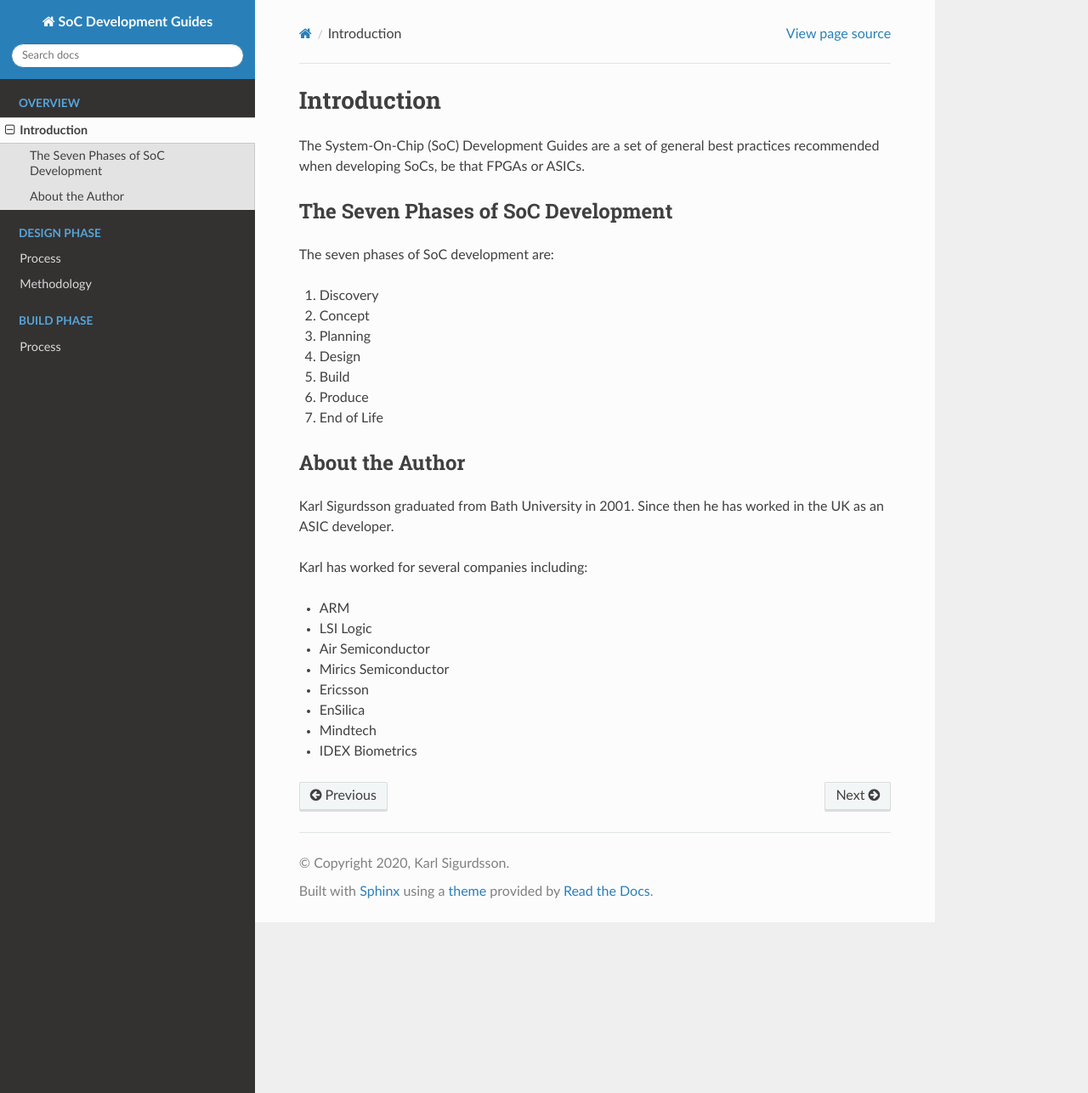
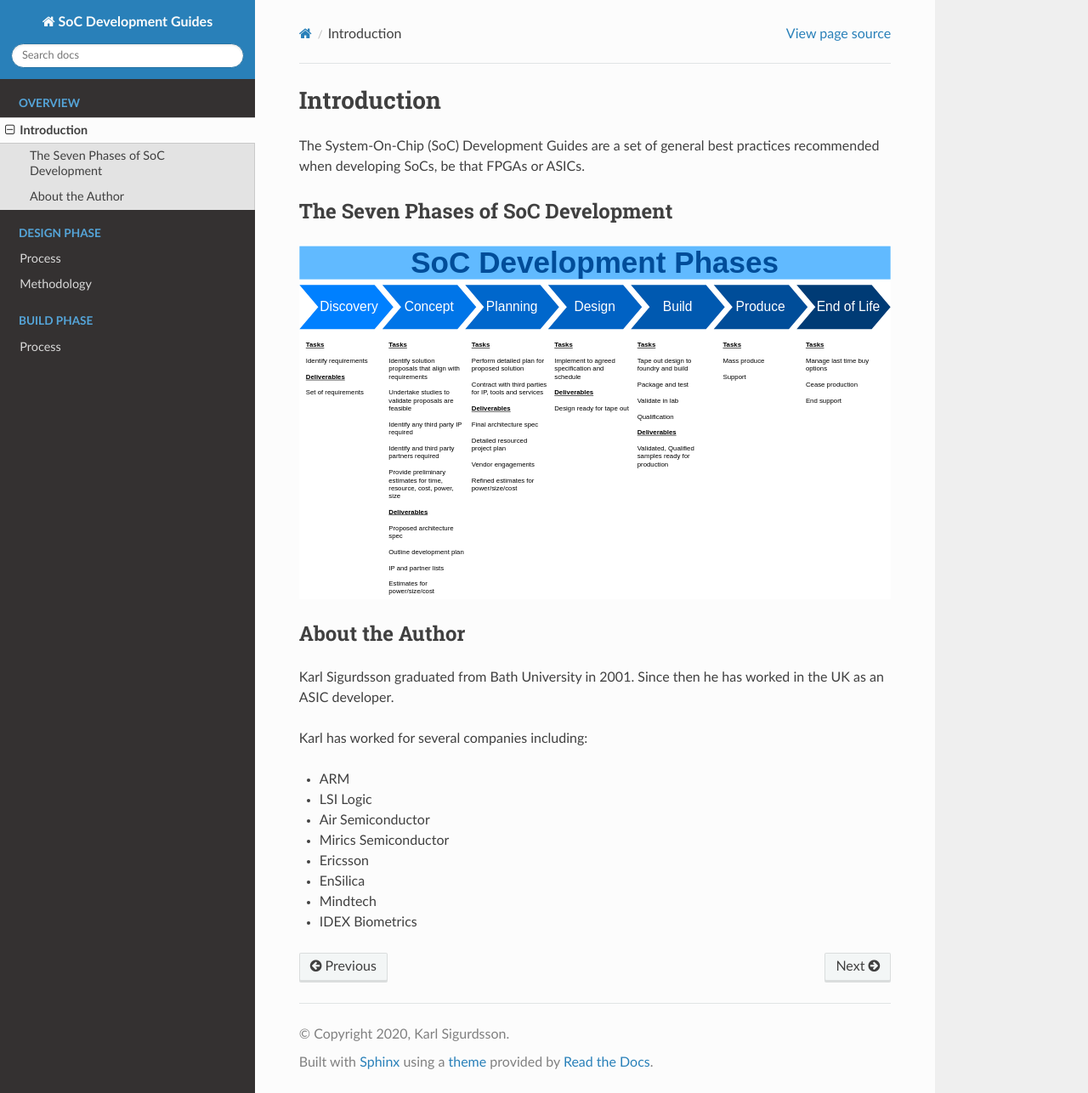
Before and after one commit to ksigurdsson/soc-dev-guides, a Sphinx documentation site: the page built from docs/source/overview/introduction.rst, in a window 1280 px wide and 1286 px high. Shown: the whole window at 85% size. Built offline with Sphinx 7.4.7 and the Read the Docs theme 2.0.0, drawn with Linux system fonts in a browser that asks for light colours.

Commit message:
Add diagram for dev phases

```diff
--- a/docs/source/overview/introduction.rst
+++ b/docs/source/overview/introduction.rst
@@ -8,15 +8,7 @@ recommended when developing SoCs, be that FPGAs or ASICs.
 The Seven Phases of SoC Development
 ===================================
 
-The seven phases of SoC development are:
-
-#. Discovery
-#. Concept
-#. Planning
-#. Design
-#. Build
-#. Produce
-#. End of Life
+.. figure:: /diagrams/svg/SoC-Development-Phases.svg
 
 About the Author
 ================
```
